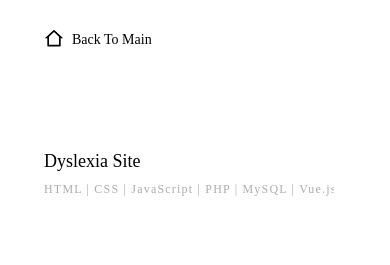
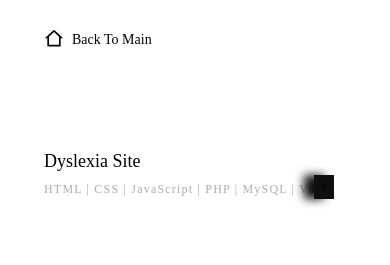
Before and after one commit to drfrank66613/personal-portfolio-website, a Next.js app: page /projects/dyslexia-site in a window 390 px wide. Shown: the top 265 px of the page. Built offline with nearby package versions, Linux system fonts and the light colour scheme; a web font is replaced by a local one.

Commit message:
Update SkillsLabel.tsx
fix scrollable or slider label

```diff
--- a/components/SkillsLabel.tsx
+++ b/components/SkillsLabel.tsx
@@ -6,12 +6,14 @@ import {
   useRef,
   useState,
   WheelEvent,
+  PointerEvent,
 } from "react";
 import type { Project } from "../data/projects";
 import { useMediaQuery } from "react-responsive";
 import { BiChevronLeft, BiChevronRight } from "react-icons/bi";
 import { useRouter } from "next/router";
 import { motion } from "framer-motion";
+import Marquee from "react-fast-marquee";
 
 type SkillsLabelProps = {
   project: Project;
@@ -22,115 +24,84 @@ const SkillsLabel = ({ project, scrollableContent }: SkillsLabelProps) => {
   const router = useRouter();
   const container = useRef<HTMLDivElement>(null);
   const scrollableLabel = useRef<HTMLDivElement>(null);
-  const [isLeftArrowHidden, setIsLeftArrowHidden] = useState<boolean>(true);
-  const [isRightArrowHidden, setIsRightArrowHidden] = useState<boolean>(true);
-
+  const [isLeftArrowOpen, setIsLeftArrowOpen] = useState<boolean>(false);
+  const [isRightArrowOpen, setIsRightArrowOpen] = useState<boolean>(false);
   const md = useMediaQuery({ minWidth: 768 });
 
-  // const preventDefault = useMemo(() => (e: any) => e.preventDefault(), []);
+  const scroll = (e: PointerEvent) => {
+    if (e.pointerType === "touch") {
+      if (container.current) {
+        container.current.scrollLeft -= e.movementX;
 
-  // const disableContentScrollable = () => {
-  //   scrollableContent.current?.addEventListener("wheel", preventDefault, {
-  //     passive: false,
-  //   });
-  // };
+        const containerScrollWidth = container.current.scrollWidth;
+        const containerOffsetWidth = container.current.offsetWidth;
+        const roundContainerScrollLeft = Number(
+          container.current.scrollLeft.toFixed()
+        );
 
-  // const enableContentScrollable = () => {
-  //   scrollableContent.current?.removeEventListener(
-  //     "wheel",
-  //     preventDefault,
-  //     false
-  //   );
-  // };
+        if (roundContainerScrollLeft === 0) {
+          setIsLeftArrowOpen(false);
+        } else {
+          setIsLeftArrowOpen(true);
+        }
 
-  // const onLabelWheel = (e: WheelEvent<HTMLDivElement>) => {
-  //   if (scrollableLabel.current) {
-  //     scrollableLabel.current.scrollLeft += e.deltaY;
+        if (
+          roundContainerScrollLeft + 1 >=
+          containerScrollWidth - containerOffsetWidth
+        ) {
+          setIsRightArrowOpen(false);
+        } else {
+          setIsRightArrowOpen(true);
+        }
+      }
+    }
+  };
 
-  //     const offsetLeft = scrollableLabel.current.offsetLeft;
-  //     const offsetWidth = scrollableLabel.current.offsetWidth;
-  //     const scrollWidth = scrollableLabel.current.scrollWidth;
-  //     const scrollLeft = scrollableLabel.current.scrollLeft;
+  useEffect(() => {
+    const containerScrollWidth = container.current?.scrollWidth;
+    const containerOffsetWidth = container.current?.offsetWidth;
 
-  //     if (offsetLeft == scrollLeft) {
-  //       setIsLeftArrowHidden(true);
-  //     } else {
-  //       setIsLeftArrowHidden(false);
-  //       setIsRightArrowHidden(false);
-  //     }
+    container.current?.scrollTo(0, 0);
+    setIsLeftArrowOpen(false);
 
-  //     if (offsetWidth + scrollLeft + 1 >= scrollWidth) {
-  //       setIsRightArrowHidden(true);
-  //     } else {
-  //       setIsRightArrowHidden(false);
-  //     }
-  //   }
-  // };
+    if (containerScrollWidth !== containerOffsetWidth) {
+      setIsRightArrowOpen(true);
+    } else {
+      setIsRightArrowOpen(false);
+    }
+  }, [router.query.projectId, container.current?.offsetWidth]);
 
-  // useEffect(() => {
-  //   // scrollableLabel.current?.scrollTo(0, 0);
+  // Re-render on browser resize
+  const [windowWidth, setWindowWidth] = useState(window.innerWidth);
+  const [windowHeight, setWindowHeight] = useState(window.innerHeight);
+  const setWindowDimensions = () => {
+    setWindowWidth(window.innerWidth);
+    setWindowHeight(window.innerHeight);
+  };
 
-  //   if (
-  //     scrollableLabel.current?.offsetWidth !=
-  //     scrollableLabel.current?.scrollWidth
-  //   ) {
-  //     setIsRightArrowHidden(false);
-  //   } else {
-  //     setIsRightArrowHidden(true);
-  //   }
-
-  //   if (
-  //     scrollableLabel.current?.offsetLeft != scrollableLabel.current?.scrollLeft
-  //   ) {
-  //     setIsLeftArrowHidden(false);
-  //   } else {
-  //     setIsLeftArrowHidden(true);
-  //   }
-
-  //   if (scrollableLabel.current?.scrollLeft != 0) {
-  //     scrollableLabel.current?.scrollTo(0, 0);
-  //   }
-
-  //   console.log(scrollableLabel.current?.scrollLeft);
-  //   console.log(scrollableLabel.current?.offsetLeft);
-  // }, [
-  //   router.query.projectId,
-  //   scrollableLabel.current?.scrollLeft,
-  //   scrollableLabel.current?.offsetWidth,
-  // ]);
-
-  // // Re-render on browser resize
-  // const [windowWidth, setWindowWidth] = useState(window.innerWidth);
-  // const [windowHeight, setWindowHeight] = useState(window.innerHeight);
-  // const setWindowDimensions = () => {
-  //   setWindowWidth(window.innerWidth);
-  //   setWindowHeight(window.innerHeight);
-  // };
-
-  // useEffect(() => {
-  //   window.addEventListener("resize", setWindowDimensions);
-  //   return () => {
-  //     window.removeEventListener("resize", setWindowDimensions);
-  //   };
-  // }, []);
+  useEffect(() => {
+    window.addEventListener("resize", setWindowDimensions);
+    return () => {
+      window.removeEventListener("resize", setWindowDimensions);
+    };
+  }, []);
 
   return (
-    <div className="relative overflow-x-hidden" ref={container}>
-      {md || isLeftArrowHidden || (
+    <div className="relative">
+      {md ||
+        (isLeftArrowOpen && (
           <div className="absolute inset-y-0 left-0 bg-[#0f0f0f] shadow-[10px_0_10px] shadow-[#0f0f0f] w-5 flex justify-center items-center">
             <BiChevronLeft />
           </div>
-      )}
+        ))}
+      <div
+        className="w-full overflow-x-hidden touch-none"
+        ref={container}
+        onPointerMove={scroll}
+      >
         <motion.div
           className="whitespace-nowrap w-fit md:w-full md:whitespace-normal"
           ref={scrollableLabel}
-        drag="x"
-        dragConstraints={container}
-        dragElastic={0}
-        dragMomentum={false}
-        // onWheel={onLabelWheel}
-        // onMouseEnter={disableContentScrollable}
-        // onMouseLeave={enableContentScrollable}
         >
           {project.skills.map((skill, index, skills) => {
             const divider = index + 1 === skills.length ? "" : " | ";
@@ -142,11 +113,13 @@ const SkillsLabel = ({ project, scrollableContent }: SkillsLabelProps) => {
             );
           })}
         </motion.div>
-      {md || isRightArrowHidden || (
+      </div>
+      {md ||
+        (isRightArrowOpen && (
           <div className="absolute inset-y-0 right-0 bg-[#0f0f0f] shadow-[-10px_0_10px] shadow-[#0f0f0f] w-5 flex justify-center items-center">
             <BiChevronRight />
           </div>
-      )}
+        ))}
     </div>
   );
 };
```
Lines whose indentation alone changed are shown as unchanged.
